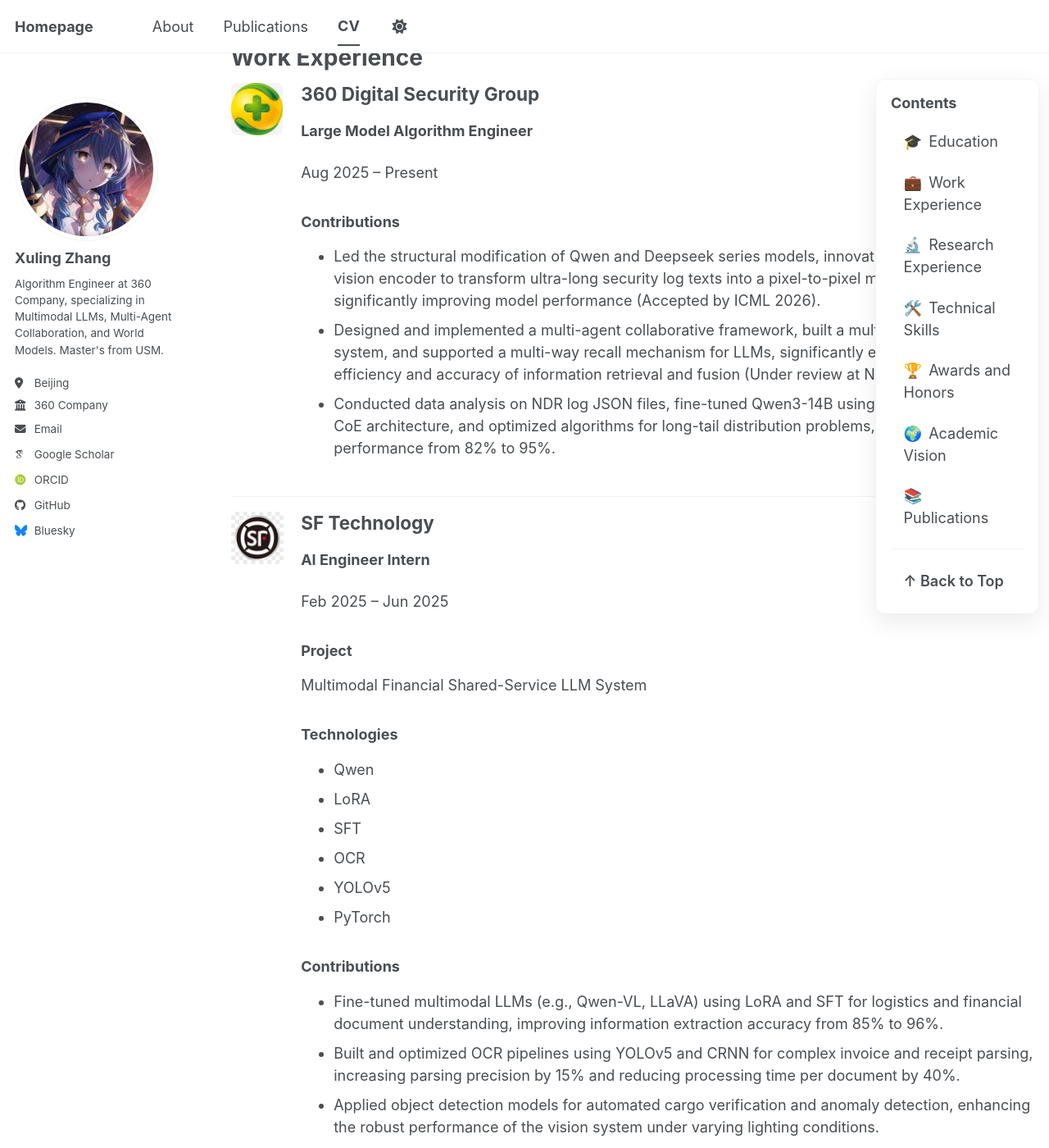
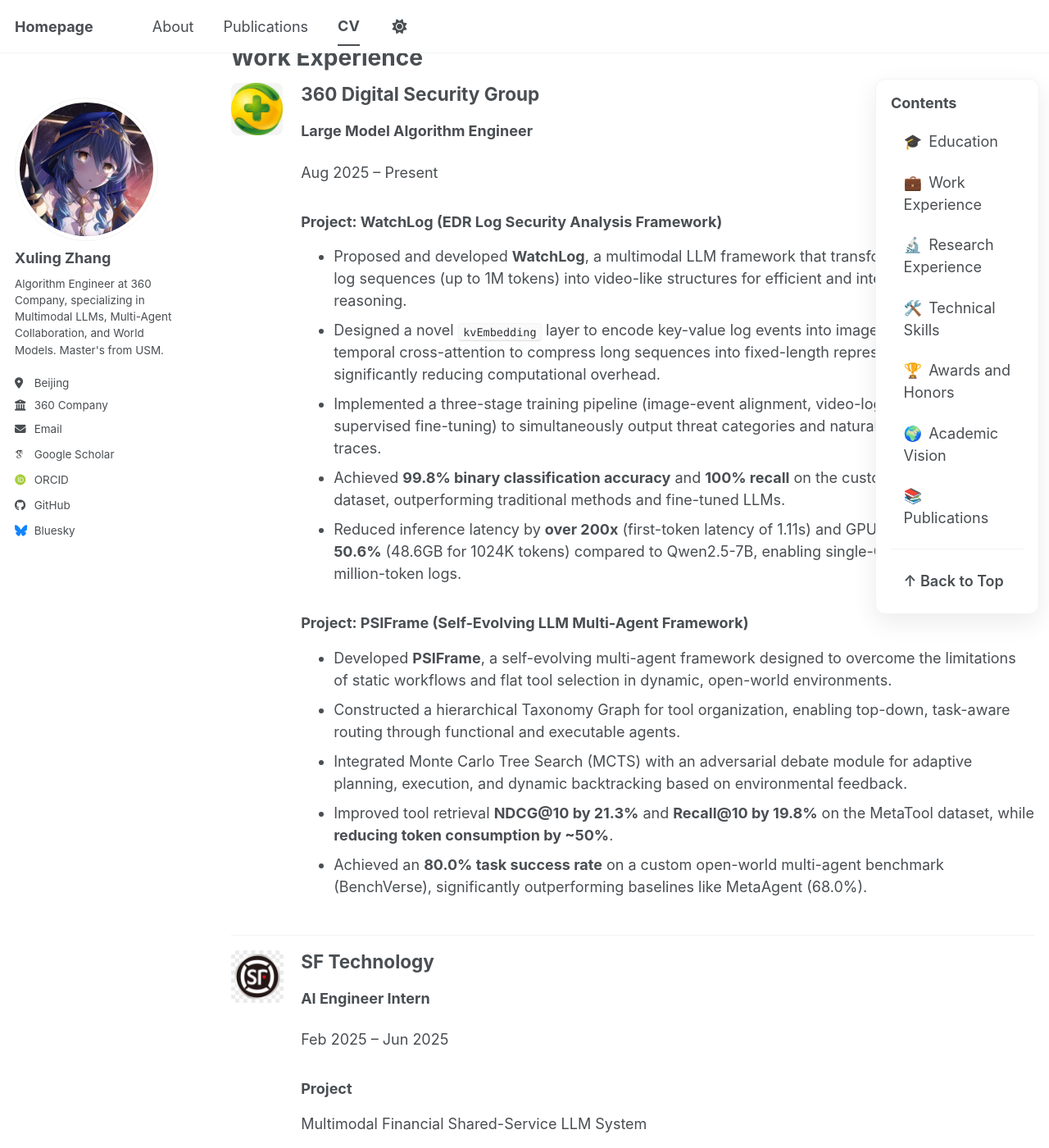
Before and after one commit to ryanskytree/homepage, a Jekyll site: the page built from _pages/cv.md, in a window 1280 px wide and 1400 px high, scrolled down 1124 px. Shown: the whole window at 82% size. Built offline with Jekyll 4.4.1, drawn with Linux system fonts in a browser that asks for light colours; some web fonts are replaced; a script bundle is joined from its source files by our own code; library files that are not in the unit come from our copies.

Commit message:
Update Work Experience: 360 Digital Security Group details (WatchLog & PSIFrame)

```diff
--- a/_pages/cv.md
+++ b/_pages/cv.md
@@ -230,11 +230,21 @@ redirect_from:
     <h2>360 Digital Security Group</h2>
     <p><strong>Large Model Algorithm Engineer</strong></p>
     <p>Aug 2025 – Present</p>
-    <h3>Contributions</h3>
+    <h3>Project: WatchLog (EDR Log Security Analysis Framework)</h3>
     <ul>
-      <li>Led the structural modification of Qwen and Deepseek series models, innovatively introducing a vision encoder to transform ultra-long security log texts into a pixel-to-pixel mapping problem, significantly improving model performance (Accepted by ICML 2026).</li>
-      <li>Designed and implemented a multi-agent collaborative framework, built a multi-level tool library system, and supported a multi-way recall mechanism for LLMs, significantly enhancing the efficiency and accuracy of information retrieval and fusion (Under review at NeurIPS 2026).</li>
-      <li>Conducted data analysis on NDR log JSON files, fine-tuned Qwen3-14B using LlamaFactory with a CoE architecture, and optimized algorithms for long-tail distribution problems, improving model performance from 82% to 95%.</li>
+      <li>Proposed and developed <strong>WatchLog</strong>, a multimodal LLM framework that transforms ultra-long EDR log sequences (up to 1M tokens) into video-like structures for efficient and interpretable event reasoning.</li>
+      <li>Designed a novel <code>kvEmbedding</code> layer to encode key-value log events into image tensors, and applied temporal cross-attention to compress long sequences into fixed-length representations, significantly reducing computational overhead.</li>
+      <li>Implemented a three-stage training pipeline (image-event alignment, video-log alignment, and supervised fine-tuning) to simultaneously output threat categories and natural language reasoning traces.</li>
+      <li>Achieved <strong>99.8% binary classification accuracy</strong> and <strong>100% recall</strong> on the custom EDR8M-20R dataset, outperforming traditional methods and fine-tuned LLMs.</li>
+      <li>Reduced inference latency by <strong>over 200x</strong> (first-token latency of 1.11s) and GPU memory usage by <strong>50.6%</strong> (48.6GB for 1024K tokens) compared to Qwen2.5-7B, enabling single-GPU processing of million-token logs.</li>
+    </ul>
+    <h3>Project: PSIFrame (Self-Evolving LLM Multi-Agent Framework)</h3>
+    <ul>
+      <li>Developed <strong>PSIFrame</strong>, a self-evolving multi-agent framework designed to overcome the limitations of static workflows and flat tool selection in dynamic, open-world environments.</li>
+      <li>Constructed a hierarchical Taxonomy Graph for tool organization, enabling top-down, task-aware routing through functional and executable agents.</li>
+      <li>Integrated Monte Carlo Tree Search (MCTS) with an adversarial debate module for adaptive planning, execution, and dynamic backtracking based on environmental feedback.</li>
+      <li>Improved tool retrieval <strong>NDCG@10 by 21.3%</strong> and <strong>Recall@10 by 19.8%</strong> on the MetaTool dataset, while <strong>reducing token consumption by ~50%</strong>.</li>
+      <li>Achieved an <strong>80.0% task success rate</strong> on a custom open-world multi-agent benchmark (BenchVerse), significantly outperforming baselines like MetaAgent (68.0%).</li>
     </ul>
   </div>
 </div>
```
Also changed, not shown: _data/cv.json (+4 -3 lines).
